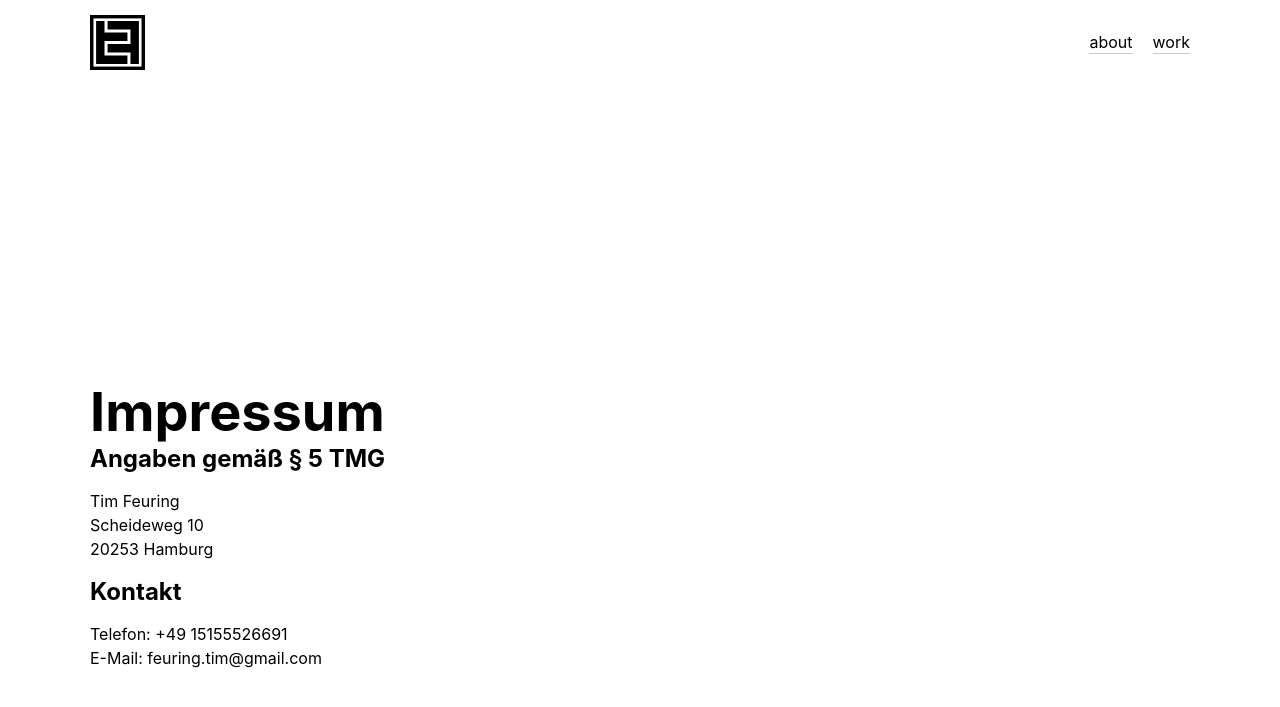
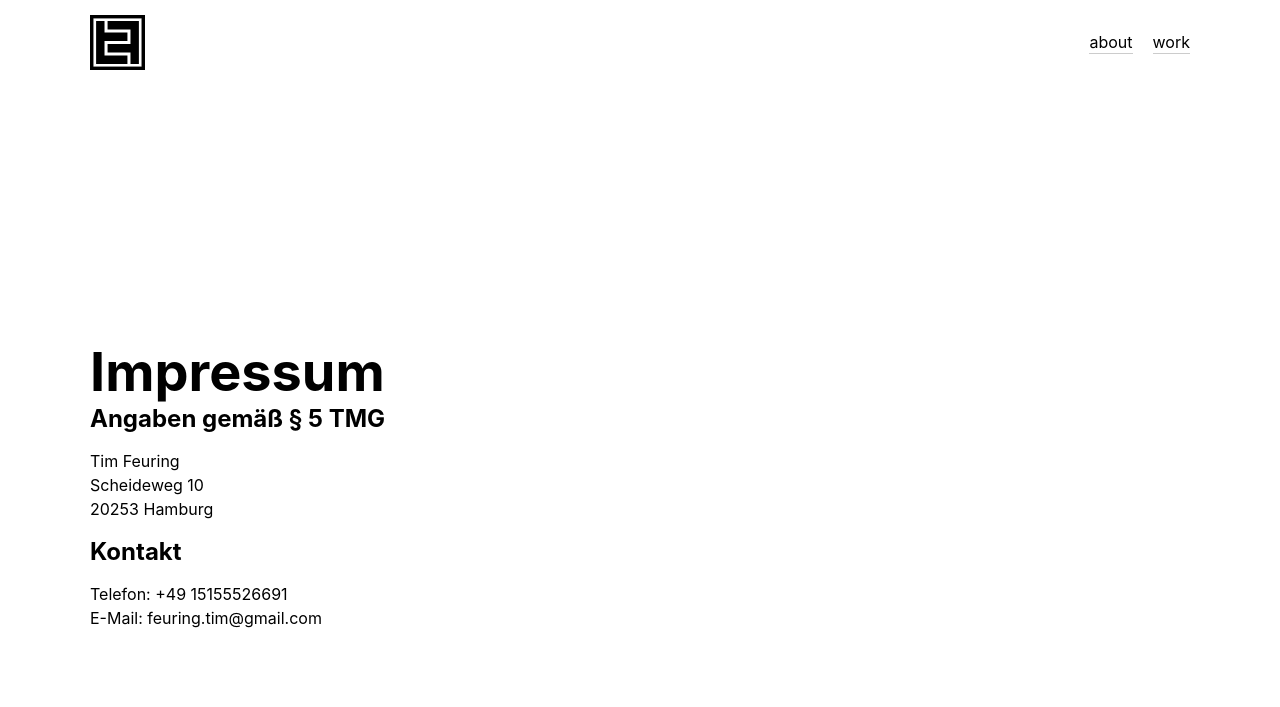
Before and after one commit to timfeuring/Portfolio, a Jekyll site: the page built from imprint.md, in a window 1280 px wide. Shown: the top 707 px of the page. Built offline with Jekyll 4.4.1, drawn with Linux system fonts in a browser that asks for light colours.

Commit message:
layout fixes and imprint fixes

```diff
--- /dev/null
+++ b/_layouts/imprint.html
@@ -0,0 +1,15 @@
+<!DOCTYPE html>
+<html lang="de">
+{% include head.html%}
+<body>
+    {% include navigation.html%}
+
+    <section class="container-wrapper imprint-page">
+        <div class="imprint-content">
+            {{content}}
+        </div>
+    </section>
+
+
+</body>
+</html>
--- a/assets/main.css
+++ b/assets/main.css
@@ -598,6 +598,14 @@ body {
     color: #fff;
 }
 
+.imprint-page {
+    display: flex;
+    flex-direction: column;
+    justify-content: center;
+    height: calc(100vh - var(--nav-height));
+
+}
+
 
 /* Prj-page */
 /* ============================================================================ */
--- a/imprint.md
+++ b/imprint.md
@@ -1,10 +1,9 @@
 ---
-layout: about
+layout: imprint
 title: Imprint
 permalink: /imprint
 ---
 
-<br><br>
 <!-- Imprint -->
 <h1>Impressum</h1>
 
```
